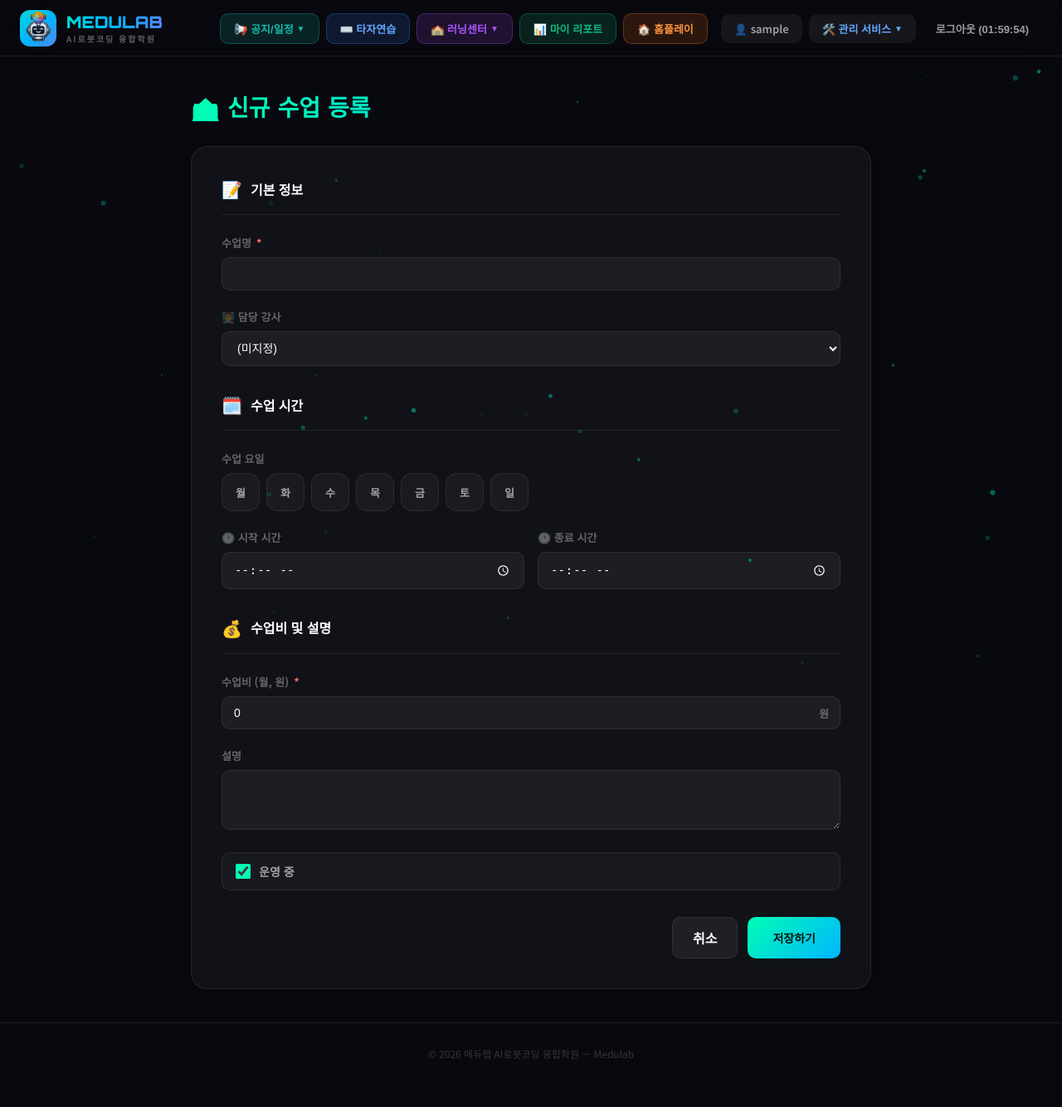
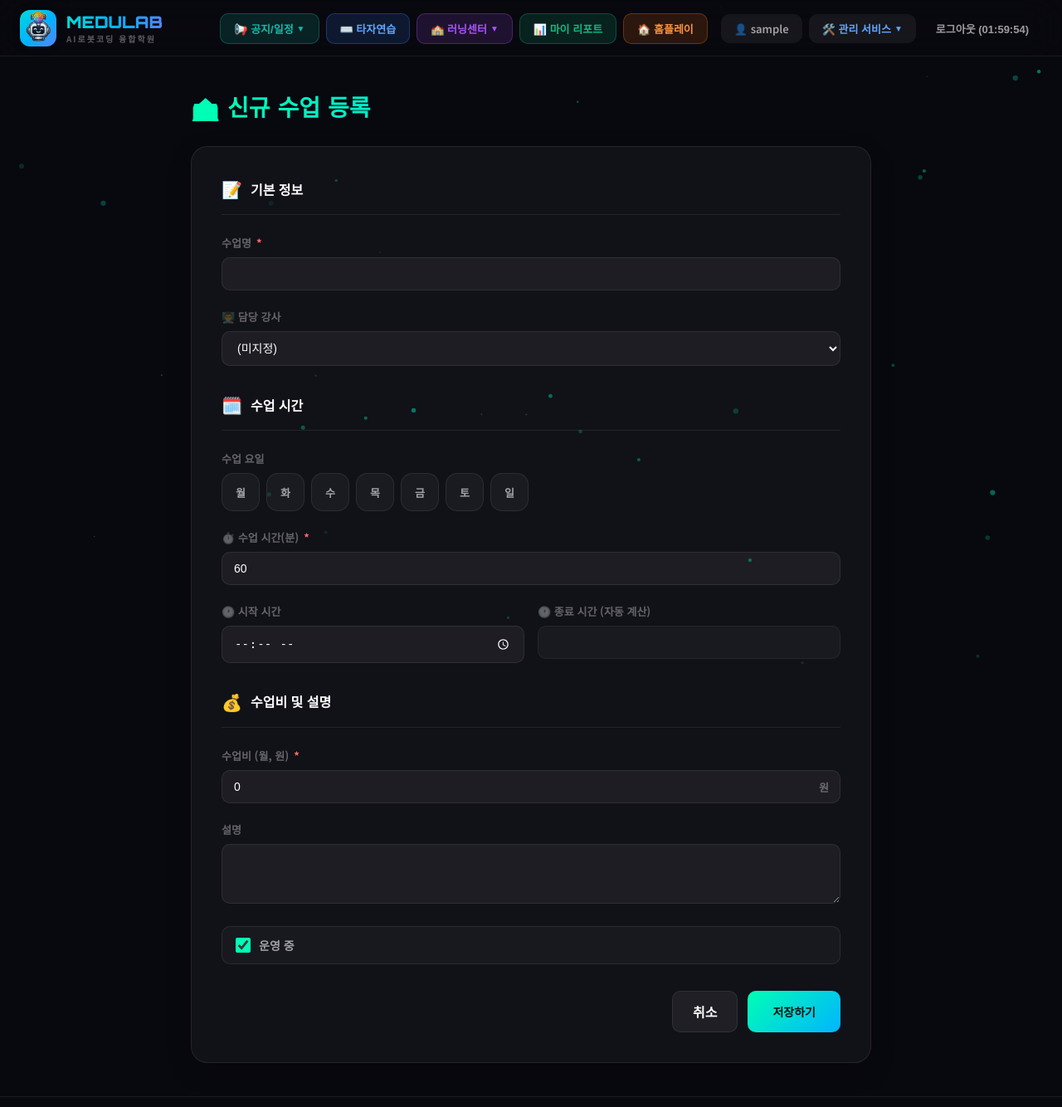
Before and after one commit to steam-making/medulab-arcade, a Django app: page /admin-services/classes/add/ in a window 1280 px wide. Shown: the top 1334 px of the page at 83% size. Before the commit the page ends 1276 px from the top, so only its background shows below. Run offline with Django 4.2, Linux system fonts and the light colour scheme; the visitor is signed in with stand-in values (Sample User, id 1); data comes from the database, SQL or seed files in the repository.

Commit message:
Feat: 수업 등록에 수업시간(분) 입력 추가, 종료시간 자동계산
수업 요일 아래에 수업 시간(분, 예: 90) 입력란 추가. 시작 시간을
입력하면 JS로 종료 시간 미리보기를 실시간 계산해서 보여주고,
서버에서도 시작시간+수업시간으로 종료시간을 계산해 저장(폼에서
종료시간 직접 입력란은 제거).

Co-Authored-By: Claude Sonnet 4.6 <noreply@anthropic.com>

```diff
--- a/medulab_arcade/arcade/forms.py
+++ b/medulab_arcade/arcade/forms.py
@@ -789,17 +789,18 @@ class SchoolClassForm(forms.ModelForm):
 
     class Meta:
         model = SchoolClass
-        fields = ['name', 'teacher', 'days_of_week', 'start_time', 'end_time', 'tuition_fee', 'description', 'is_active']
+        fields = ['name', 'teacher', 'days_of_week', 'duration_minutes', 'start_time', 'tuition_fee', 'description', 'is_active']
         widgets = {
             'name': forms.TextInput(attrs={'class': 'fi'}),
-            'start_time': forms.TimeInput(attrs={'type': 'time', 'class': 'fi'}, format='%H:%M'),
-            'end_time': forms.TimeInput(attrs={'type': 'time', 'class': 'fi'}, format='%H:%M'),
+            'duration_minutes': forms.NumberInput(attrs={'min': 5, 'step': 5, 'class': 'fi', 'id': 'id_duration_minutes'}),
+            'start_time': forms.TimeInput(attrs={'type': 'time', 'class': 'fi', 'id': 'id_start_time'}, format='%H:%M'),
             'tuition_fee': forms.NumberInput(attrs={'min': 0, 'step': 1000, 'class': 'fi'}),
             'description': forms.Textarea(attrs={'rows': 3, 'class': 'fi'}),
         }
         labels = {
             'name': '수업명',
             'teacher': '담당 강사',
+            'duration_minutes': '수업 시간(분)',
             'tuition_fee': '수업비 (월, 원)',
             'description': '설명',
             'is_active': '운영 중',
@@ -817,14 +818,25 @@ class SchoolClassForm(forms.ModelForm):
             self.initial['days_of_week'] = self.instance.days_of_week.split(',')
 
     def clean(self):
+        import datetime
+
         cleaned_data = super().clean()
         days = cleaned_data.get('days_of_week') or []
         cleaned_data['days_of_week'] = ','.join(days)
+
         start_time = cleaned_data.get('start_time')
-        end_time = cleaned_data.get('end_time')
-        if start_time and end_time and start_time >= end_time:
-            raise forms.ValidationError('종료 시간은 시작 시간보다 늦어야 합니다.')
+        duration_minutes = cleaned_data.get('duration_minutes')
+        if start_time and duration_minutes:
+            end_dt = datetime.datetime.combine(datetime.date.today(), start_time) + datetime.timedelta(minutes=duration_minutes)
+            cleaned_data['end_time'] = end_dt.time()
         return cleaned_data
+
+    def save(self, commit=True):
+        instance = super().save(commit=False)
+        instance.end_time = self.cleaned_data.get('end_time')
+        if commit:
+            instance.save()
+        return instance
 
 
 class NoticeForm(forms.ModelForm):
--- a/medulab_arcade/arcade/models.py
+++ b/medulab_arcade/arcade/models.py
@@ -459,8 +459,9 @@ class SchoolClass(models.Model):
         related_name='teaching_classes', verbose_name='담당 강사',
     )
     days_of_week = models.CharField('수업 요일', max_length=50, blank=True, help_text='0:일, 1:월, 2:화, 3:수, 4:목, 5:금, 6:토 (콤마로 구분)')
+    duration_minutes = models.PositiveIntegerField('수업 시간(분)', default=60)
     start_time = models.TimeField('시작 시간', null=True, blank=True)
-    end_time = models.TimeField('종료 시간', null=True, blank=True)
+    end_time = models.TimeField('종료 시간', null=True, blank=True, help_text='시작 시간 + 수업 시간(분)으로 자동 계산됩니다.')
     tuition_fee = models.PositiveIntegerField('수업비 (월, 원)', default=0)
     description = models.TextField('설명', blank=True)
     is_active = models.BooleanField('운영 중', default=True)
--- a/medulab_arcade/templates/arcade/admin/class_form.html
+++ b/medulab_arcade/templates/arcade/admin/class_form.html
@@ -95,14 +95,19 @@ label.fl { display:flex; align-items:center; gap:6px; color:var(--text-muted); m
                 {{ form.days_of_week }}
             </div>
 
+            <div class="fgroup">
+                <label class="fl">⏱️ {{ form.duration_minutes.label }} <span class="required-mark">*</span></label>
+                {{ form.duration_minutes }}
+            </div>
+
             <div style="display:grid; grid-template-columns:1fr 1fr; gap:16px;" class="fgroup">
                 <div>
                     <label class="fl">🕐 {{ form.start_time.label }}</label>
                     {{ form.start_time }}
                 </div>
                 <div>
-                    <label class="fl">🕐 {{ form.end_time.label }}</label>
-                    {{ form.end_time }}
+                    <label class="fl">🕐 종료 시간 (자동 계산)</label>
+                    <input type="text" id="endTimePreview" class="fi" readonly style="opacity:0.7; cursor:not-allowed;">
                 </div>
             </div>
 
@@ -178,6 +183,28 @@ label.fl { display:flex; align-items:center; gap:6px; color:var(--text-muted); m
     {% endif %}
 </div>
 
+<script>
+(function() {
+    const startInput = document.getElementById('id_start_time');
+    const durationInput = document.getElementById('id_duration_minutes');
+    const preview = document.getElementById('endTimePreview');
+
+    function updateEndTimePreview() {
+        if (!startInput.value || !durationInput.value) { preview.value = ''; return; }
+        const [h, m] = startInput.value.split(':').map(Number);
+        const duration = parseInt(durationInput.value, 10) || 0;
+        const totalMinutes = h * 60 + m + duration;
+        const endH = Math.floor((totalMinutes % 1440) / 60);
+        const endM = totalMinutes % 60;
+        preview.value = String(endH).padStart(2, '0') + ':' + String(endM).padStart(2, '0');
+    }
+
+    startInput.addEventListener('input', updateEndTimePreview);
+    durationInput.addEventListener('input', updateEndTimePreview);
+    updateEndTimePreview();
+})();
+</script>
+
 {% if school_class %}
 <script>
 const selectedMembers = new Map();
```
Also changed, not shown: medulab_arcade/arcade/migrations/0053_schoolclass_duration_minutes_and_more.py (added).
